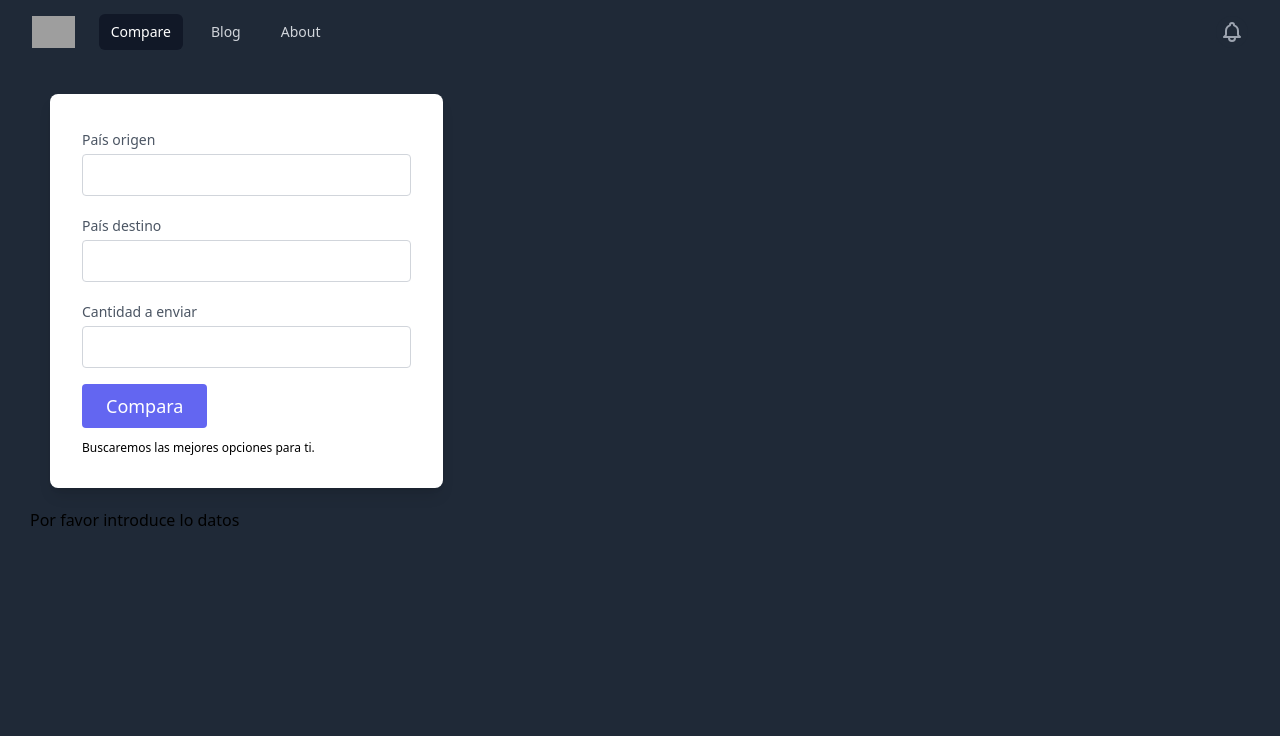
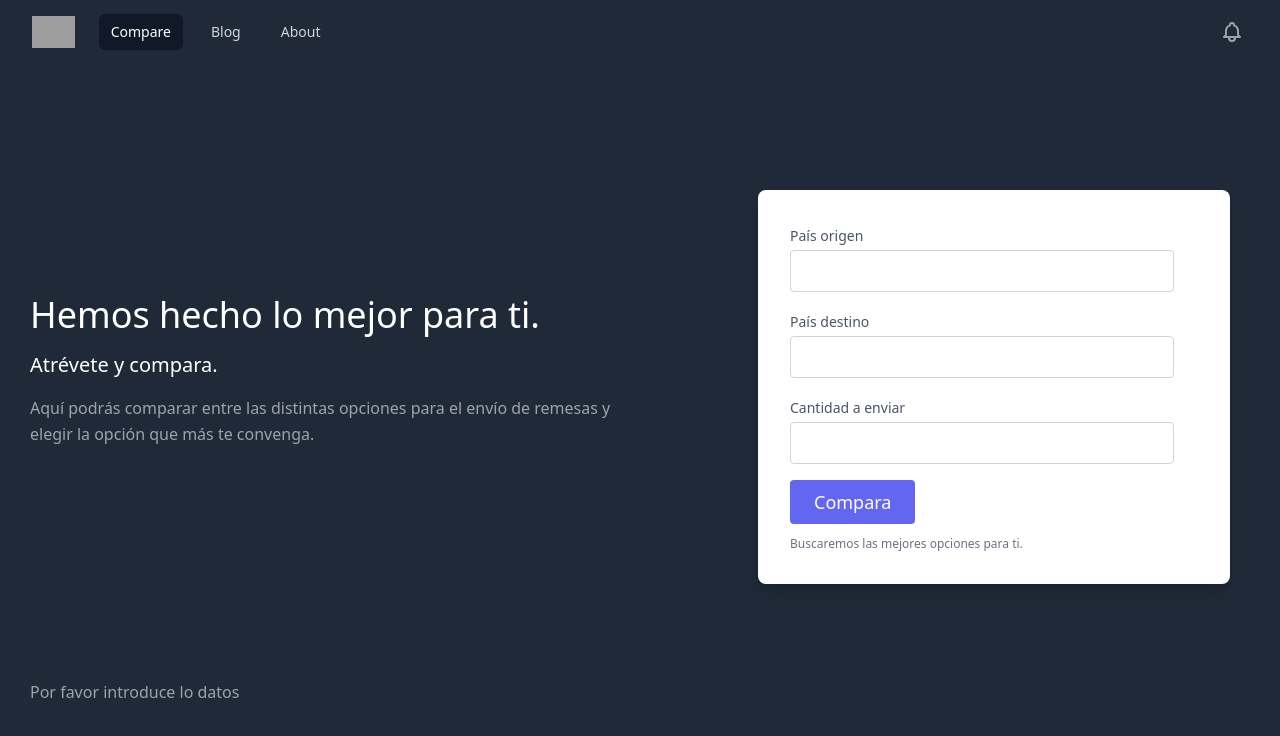
Before and after one commit to ferbperdomo/remitt, a React (Create React App) app in the folder client/: page / in a window 1280 px wide. Shown: the top 736 px of the page. Built offline with nearby package versions, Linux system fonts and the light colour scheme; grey boxes are pictures that could not be loaded.

Commit message:
banks cards

```diff
--- a/client/src/pages/IndexPage/IndexPage.jsx
+++ b/client/src/pages/IndexPage/IndexPage.jsx
@@ -50,36 +50,19 @@ const IndexPage = () => {
 
     return (
 
-        <div className={theme}>
+        // <div className={theme}>
         <div className='main'>
-                <div className="input mb-5">
-                    {/* <div >
-                        <button className="theme-btn pull-right" size='sm' onClick={toggleTheme}>
-                            {theme === 'light' ? '🌜' : '🌞'}
-                        </button>
-
-                    </div> */}
-
+            <section className="text-gray-400 body-font">
+                <div className="container mx-auto flex py-24 md:flex-row flex-col items-center">
+                    <div className="lg:flex-grow md:w-1/2 lg:pr-24 md:pr-16 flex flex-col md:items-start md:text-left mb-16 md:mb-0 items-center text-center">
+                        <h1 className="title-font sm:text-4xl text-3xl mb-4 font-medium text-white">Hemos hecho lo mejor para ti.</h1>
+                        <p className="inline-block title-font sm:text-xl text-2xl mb-4 font-medium text-white" >Atrévete y compara. </p>
+                        <p className="mb-8 leading-relaxed">Aquí podrás comparar entre las distintas opciones para el envío de remesas y elegir la opción que más te convenga.</p>
+                    </div>
+                    <div className="lg:max-w-lg lg:w-full md:w-1/2 ">
                         <div className="container px-5 py-15 mx-auto flex">
-                        <div className="lg:w-1/3 md:w-1/2 bg-white rounded-lg p-8 flex flex-col  w-full mt-10 md:mt-0 relative z-10 shadow-lg">
+                            <div className="md:w-full bg-white rounded-lg p-8 flex flex-col  w-full mt-10 md:mt-0 relative z-10 shadow-lg">
                                 <form className="w-full max-w-sm" onSubmit={handleSubmit}>
-                                {/* <div className="md:flex md:items-center mb-6"> */}
-
-                                {/* <div className="md:flex md:items-center">
-                                    <div className="md:w-1/3"></div>
-                                    <div className="md:w-2/3">
-                                        <button className="shadow mr-7 bg-purple-500 hover:bg-purple-400 focus:shadow-outline focus:outline-none text-white font-bold py-2 px-4 rounded"
-                                            type="submit">
-                                            Buscar
-                                        </button>
-                                        <button className="shadow bg-purple-500 hover:bg-purple-400 focus:shadow-outline focus:outline-none text-white font-bold py-2 px-4 rounded" type="submit">
-                                            <a href="/">
-
-                                                Reiniciar
-                                            </a>
-                                        </button>
-                                    </div>
-                                </div> */}
 
                                     <div className="relative mb-4">
                                         <label className="leading-7 text-sm text-gray-600">País origen</label>
@@ -120,7 +103,22 @@ const IndexPage = () => {
                             </div>
 
                         </div>
-                </div >
+                    </div>
+
+                </div>
+            </section>
+            {/* <div className="mb-5">
+                <div >
+                        <button className="theme-btn pull-right" size='sm' onClick={toggleTheme}>
+                            {theme === 'light' ? '🌜' : '🌞'}
+                        </button>
+
+                    </div>
+
+
+            </div > */}
+            <section className="text-gray-400 body-font">
+                <div className="container">
                     {
 
                         !source ?
@@ -130,6 +128,8 @@ const IndexPage = () => {
                             :
                             <>
                                 <h2>Entre las distintas opciones que encontramos, te ofrecemos estas:</h2>
+
+
                                 {
                                     source?.map(provider => {
 
@@ -137,24 +137,30 @@ const IndexPage = () => {
 
                                         return (
                                             <>
-                                            <div className="justify-content-center text-center" >
+                                                <section class="text-gray-600 body-font relative">
 
-                                                <div key={provider.id} >
+
+                                                    <div class="container px-5 py-24 mx-auto flex">
+
+                                                        <div class=" bg-white rounded-lg p-8 flex flex-col md:ml-auto w-full mt-10 md:mt-0 relative z-10 shadow-md">
+                                                            <div className="xl:w-1/3 md:w-1/2 p-4" key={provider.id}>
+                                                                <div className="w-40 h-10 inline-flex items-center justify-center rounded-full bg-indigo-100 text-indigo-500 mb-2">
                                                                     {
                                                                         theme === 'light' ?
-                                                            <img className='logos' alt='bank logo' src={logos.normal.pngUrl} />
+                                                                            <img className="w-20 h-6" viewBox="0 0 24 24" alt='bank logo' src={logos.normal.pngUrl} />
                                                                             :
-                                                            <img className='logos' alt='bank logo' src={logos.white.pngUrl} />
+                                                                            <img className="w-20 h-6" viewBox="0 0 24 24" alt='bank logo' src={logos.white.pngUrl} />
                                                                     }
-                                                    <p>comisión: {quotes[0].fee} {currencies?.sourceCurrency}</p>
-                                                </div>
-                                                <div className='mt-3' >
-                                                    <p>tipo de cambio: {quotes[0].rate} {currencies?.sourceCurrency} </p>
-                                                    <p>cantidad recibida: {quotes[0].receivedAmount} {currencies?.targetCurrency}</p>
                                                                 </div>
                                                             </div>
+                                                            <p class="text-xs text-gray-500 mt-3">comisión: {quotes[0].fee} {currencies?.sourceCurrency}</p>
+                                                            <p class="text-xs text-gray-500 mt-3">tipo de cambio: {quotes[0]?.rate.toFixed(2)} {currencies?.sourceCurrency} </p>
+                                                            <p class="text-xs text-gray-500 mt-3">cantidad recibida: {quotes[0]?.receivedAmount.toString().replace(/\B(?=(\d{3})+(?!\d))/g, ",")} {currencies?.targetCurrency} </p>
+                                                        </div>
+                                                    </div>
+                                                </section>
+                                                <hr />
 
-                                            <hr />
                                             </>
                                         )
                                     })
@@ -163,8 +169,11 @@ const IndexPage = () => {
                             </>
                     }
                 </div>
+            </section>
 
-        </div >
+        </div>
+
+        // </div >
 
     )
 
```
Lines whose indentation alone changed are shown as unchanged.
